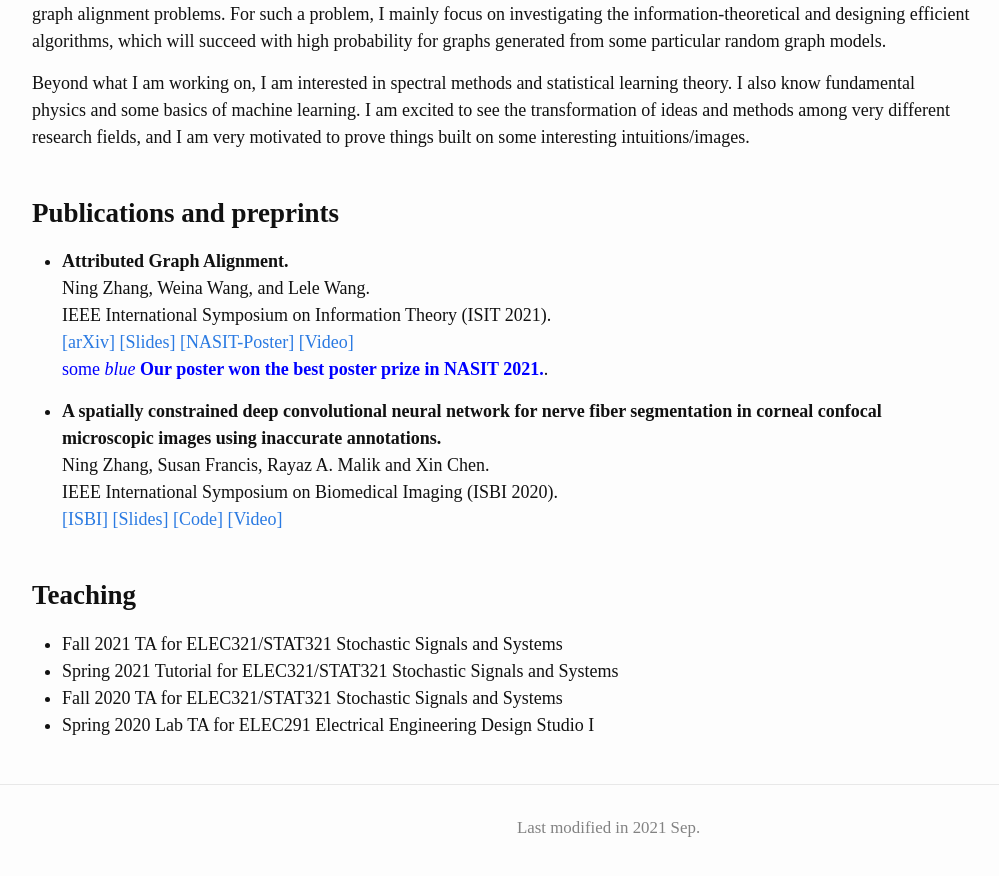
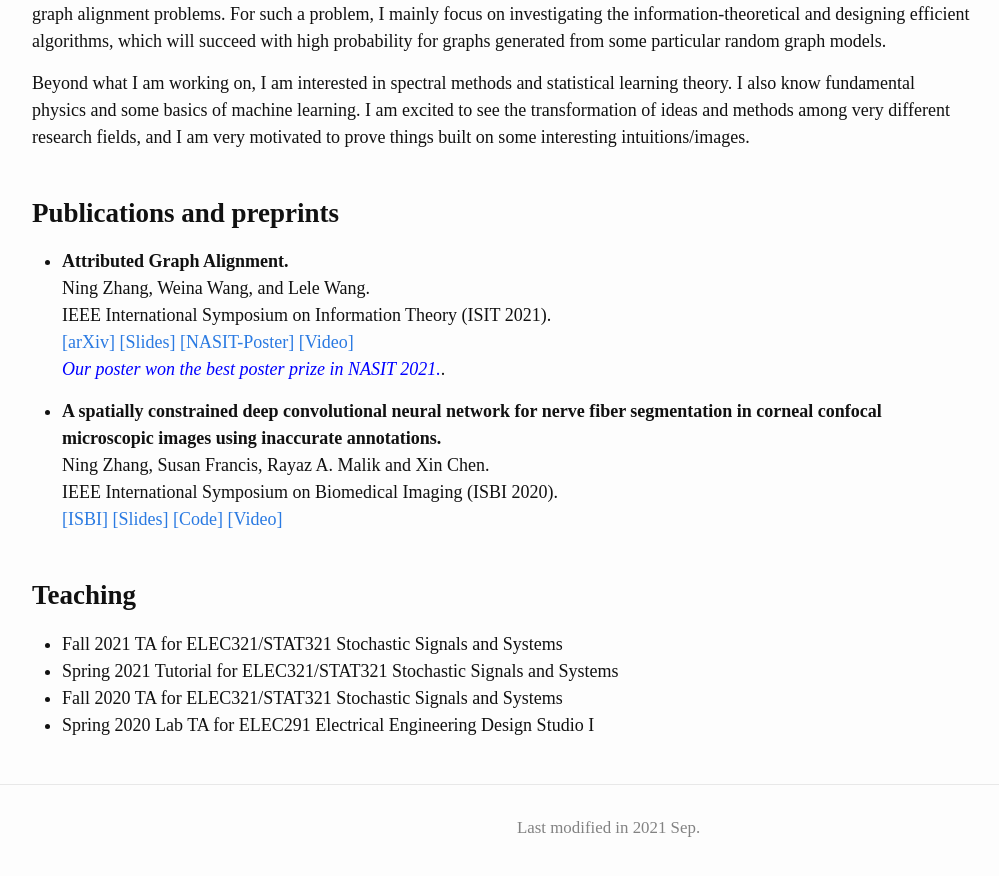
Before and after one commit to NingZhang-Git/NZ_website, a Jekyll site: the page built from index.md, in a window 1280 px wide and 900 px high, scrolled down 571 px. Shown: the top 876 px of the window, without its empty margins (138-1137 px from the left). Built offline with Jekyll 4.4.1, drawn with Linux system fonts in a browser that asks for light colours.

Commit message:
Update index.md

```diff
--- a/index.md
+++ b/index.md
@@ -32,7 +32,7 @@ IEEE International Symposium on Information Theory (ISIT 2021).\
 [[Slides]](assets/publication/ISIT2021.pdf)
 [[NASIT-Poster]](assets/publication/NASIT2021.pdf)
 [[Video]](assets/publication/ISIT2021.mp4)\
-<span style="color:blue">some *blue* **Our poster won the best poster prize in NASIT 2021.**</span>.
+<span style="color:blue"> *Our poster won the best poster prize in NASIT 2021.*</span>.
 
 - **A spatially constrained deep convolutional neural network for nerve fiber segmentation in corneal confocal microscopic images using inaccurate annotations.**\
 Ning Zhang, Susan Francis, Rayaz A. Malik and Xin Chen.\
```
